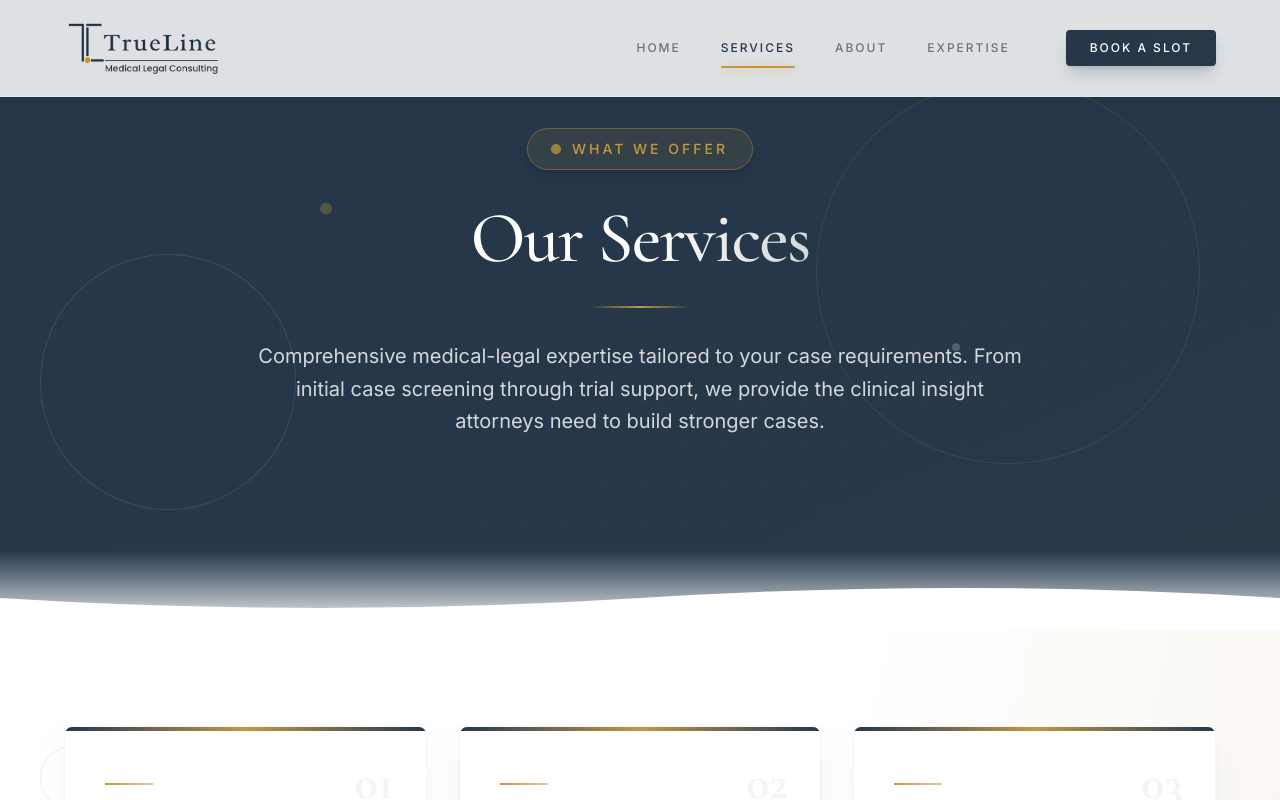
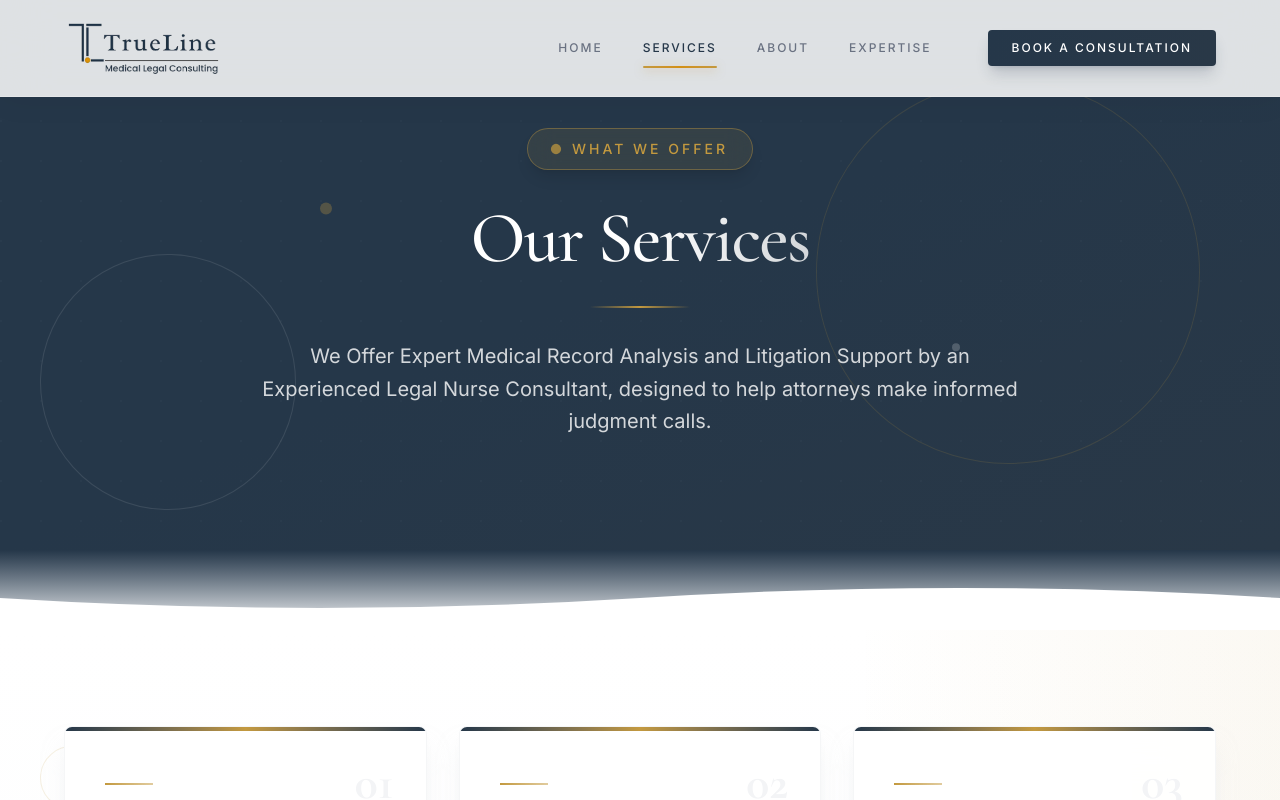
Before and after one commit to rohitsonare465/trueline-medical-consulting, a React (Vite) app: page / in a window 1280 px wide. Both pictures are taken after a click on the button "SERVICES". Shown: the top 800 px of the page. Built offline with nearby package versions, Linux system fonts and the light colour scheme.

Commit message:
changes on some content

```diff
--- a/src/app/components/Navigation.tsx
+++ b/src/app/components/Navigation.tsx
@@ -115,9 +115,9 @@ export function Navigation({ currentPage, onNavigate }: NavigationProps) {
               whileHover={{ scale: 1.03, boxShadow: '0 15px 35px -10px rgba(37, 55, 73, 0.5)' }}
               whileTap={{ scale: 0.98 }}
             >
-              <span className="relative z-20 text-white">BOOK A SLOT</span>
+              <span className="relative z-20 text-white">BOOK A CONSULTATION</span>
               <motion.div
-                className="absolute inset-0 bg-gradient-to-r from-[#C3993F] via-[#D39012] to-[#8F6B1D] z-10"
+                className="absolute inset-0 bg-gradient-to-r from -[#C3993F] via-[#D39012] to-[#8F6B1D] z-10"
                 initial={{ x: '-100%' }}
                 whileHover={{ x: 0 }}
                 transition={{ duration: 0.3 }}
--- a/src/app/pages/ServicesPage.tsx
+++ b/src/app/pages/ServicesPage.tsx
@@ -120,9 +120,7 @@ export function ServicesPage({ onNavigate }: ServicesPageProps) {
               className="text-lg md:text-xl text-white/80 leading-relaxed max-w-3xl mx-auto"
               style={{ fontFamily: 'Inter, sans-serif', fontWeight: 300 }}
             >
-              Comprehensive medical-legal expertise tailored to your case requirements.
-              From initial case screening through trial support, we provide the clinical insight
-              attorneys need to build stronger cases.
+              We Offer Expert Medical Record Analysis and Litigation Support by an Experienced Legal Nurse Consultant, designed to help attorneys make informed judgment calls.
             </p>
           </motion.div>
         </div>
```
